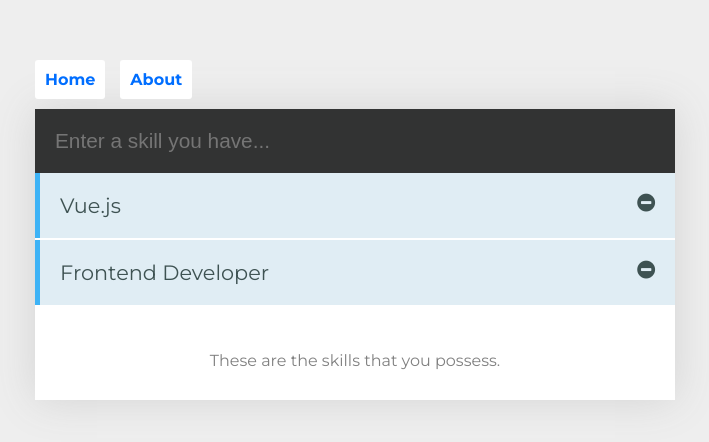
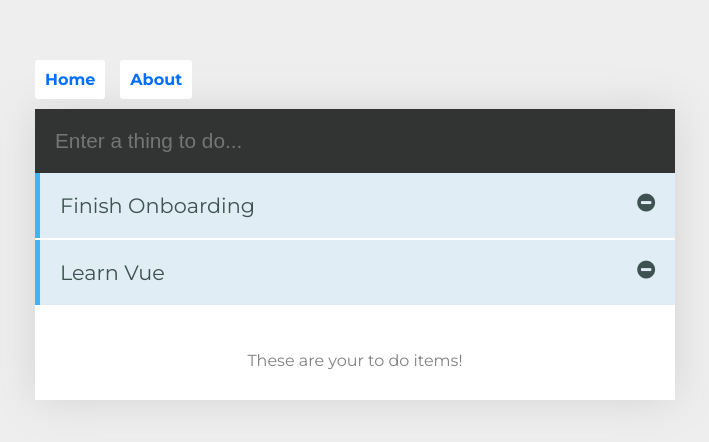
Before and after one commit to marykatefain/vue-todo, a Vue app: page /#/ in a window 1280 px wide. Shown: the top 442 px of the page, without its empty margins (285-994 px from the left). Built offline with nearby package versions, Linux system fonts and the light colour scheme; a small style sheet from the web is missing.

Commit message:
switch from skills to todo

```diff
--- a/src/App.vue
+++ b/src/App.vue
@@ -46,12 +46,12 @@
 </style>
 
 <script>
-  import Skills from './components/Skills.vue'
+  import Todos from './components/Todos.vue'
 
   export default {
     name: 'app',
     components: {
-      Skills
+      Todos
     }
   }
 </script>
--- a/src/components/Skills.vue
+++ b/src/components/Todos.vue
@@ -2,60 +2,60 @@
   <div class="container">
     <div class="holder">
 
-      <form @submit.prevent="addSkill">
+      <form @submit.prevent="addTodo">
 
-        <input type="text" placeholder="Enter a skill you have..." v-model="skill" v-validate="'min:5'" name="skill">
+        <input type="text" placeholder="Enter a thing to do..." v-model="todo" v-validate="'min:1'" name="todo">
 
         <transition name="alert-in" enter-active-class="animated flipInX" leave-active-class="animated flipOutX">
-          <p class="alert" v-if="errors.has('skill')">{{ errors.first('skill') }}</p>
+          <p class="alert" v-if="errors.has('todo')">{{ errors.first('todo') }}</p>
         </transition>
 
       </form>
 
       <ul>
         <transition-group name="list" enter-active-class="animated bounceInUp" leave-active-class="animated bounceOutDown">
-          <li v-for="(data, index) in skills" :key='index'>
-            {{ data.skill }}
+          <li v-for="(data, index) in todos" :key='index'>
+            {{ data.todo }}
             <i class="fa fa-minus-circle" v-on:click="remove(index)"></i>
           </li>
         </transition-group>
       </ul>
-      <p>These are the skills that you possess.</p>
+      <p>These are your to do items!</p>
     </div>
   </div>
 </template>
 
 <script>
   export default {
-    name: 'Skills',
+    name: 'Todos',
     data() {
       return {
-        skill: '',
-        skills: [
-          { "skill": "Vue.js" },
-          { "skill": "Frontend Developer" }
+        todo: '',
+        todos: [
+          { "todo": "Finish Onboarding" },
+          { "todo": "Learn Vue" }
         ],
       }
     },
     methods: {
-      addSkill() {
+      addTodo() {
         this.$validator.validateAll().then((result) => {
           if (result) {
-            this.skills.push({skill: this.skill})
-            this.skill = '';
+            this.todos.push({todo: this.todo})
+            this.todo = '';
           } else {
             console.log("not valid");
           }
         })
       },
       remove(id) {
-        this.skills.splice(id,1);
+        this.todos.splice(id,1);
       }
     }
   }
 </script>
 
 <!-- Add "scoped" attribute to limit CSS to this component only -->
-<style src="./Skills.css" scoped>
+<style src="./Todos.css" scoped>
 
 </style>
--- a/src/router.js
+++ b/src/router.js
@@ -1,6 +1,6 @@
 import Vue from 'vue'
 import Router from 'vue-router'
-import Skills from './components/Skills.vue'
+import Todos from './components/Todos.vue'
 import About from './components/About.vue'
 
 Vue.use(Router)
@@ -9,8 +9,8 @@ export default new Router({
   routes: [
     {
       path: '/',
-      name: 'skills',
-      component: Skills
+      name: 'Todos',
+      component: Todos
     },
     {
       path: '/about',
--- a/src/views/Home.vue
+++ b/src/views/Home.vue
@@ -7,7 +7,7 @@
 
 <script>
 // @ is an alias to /src
-import HelloWorld from "@/components/Skills.vue";
+import HelloWorld from "@/components/Todos.vue";
 
 export default {
   name: "home",
```
Also changed, not shown: src/components/Todos.css (renamed from src/components/Skills.css).
